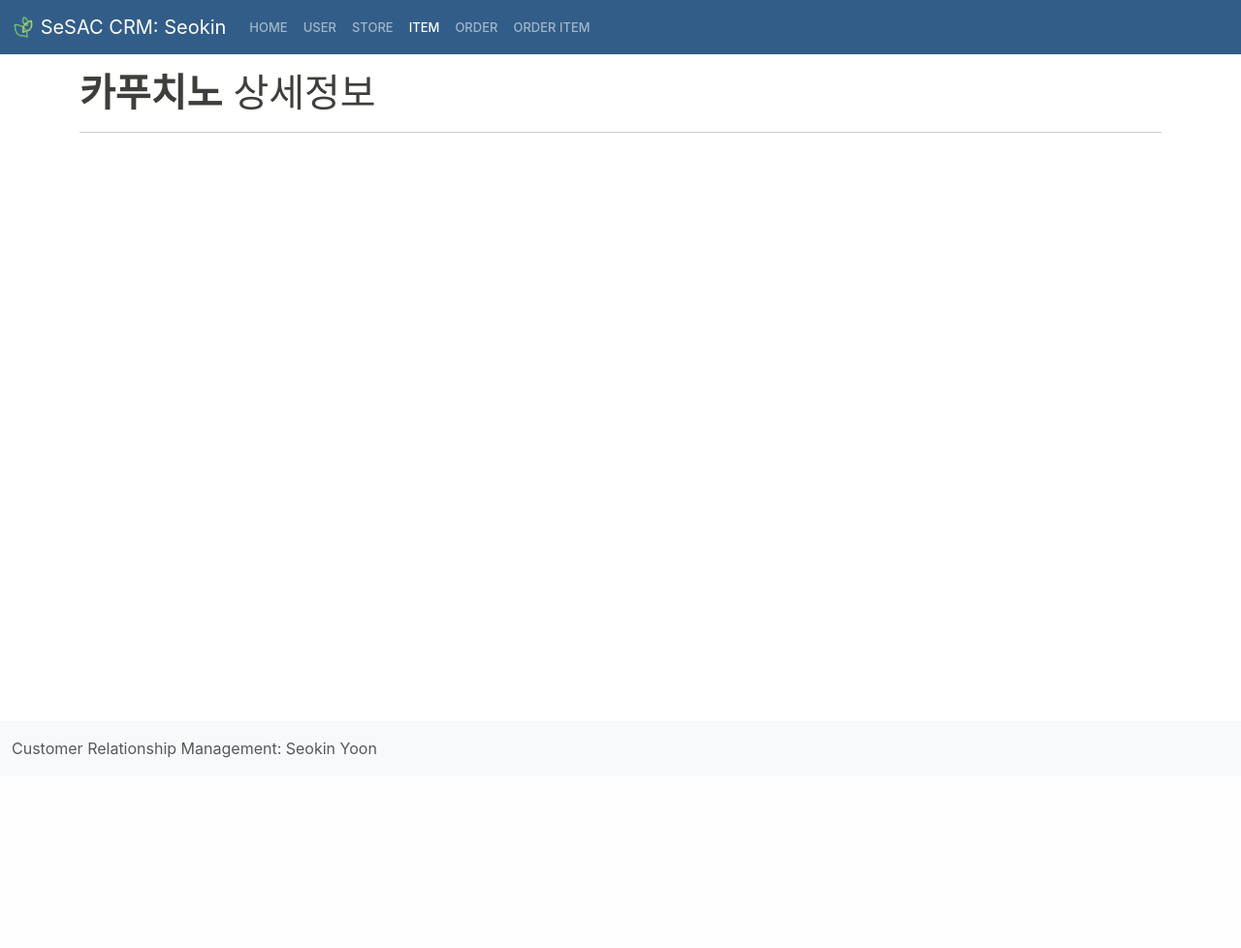
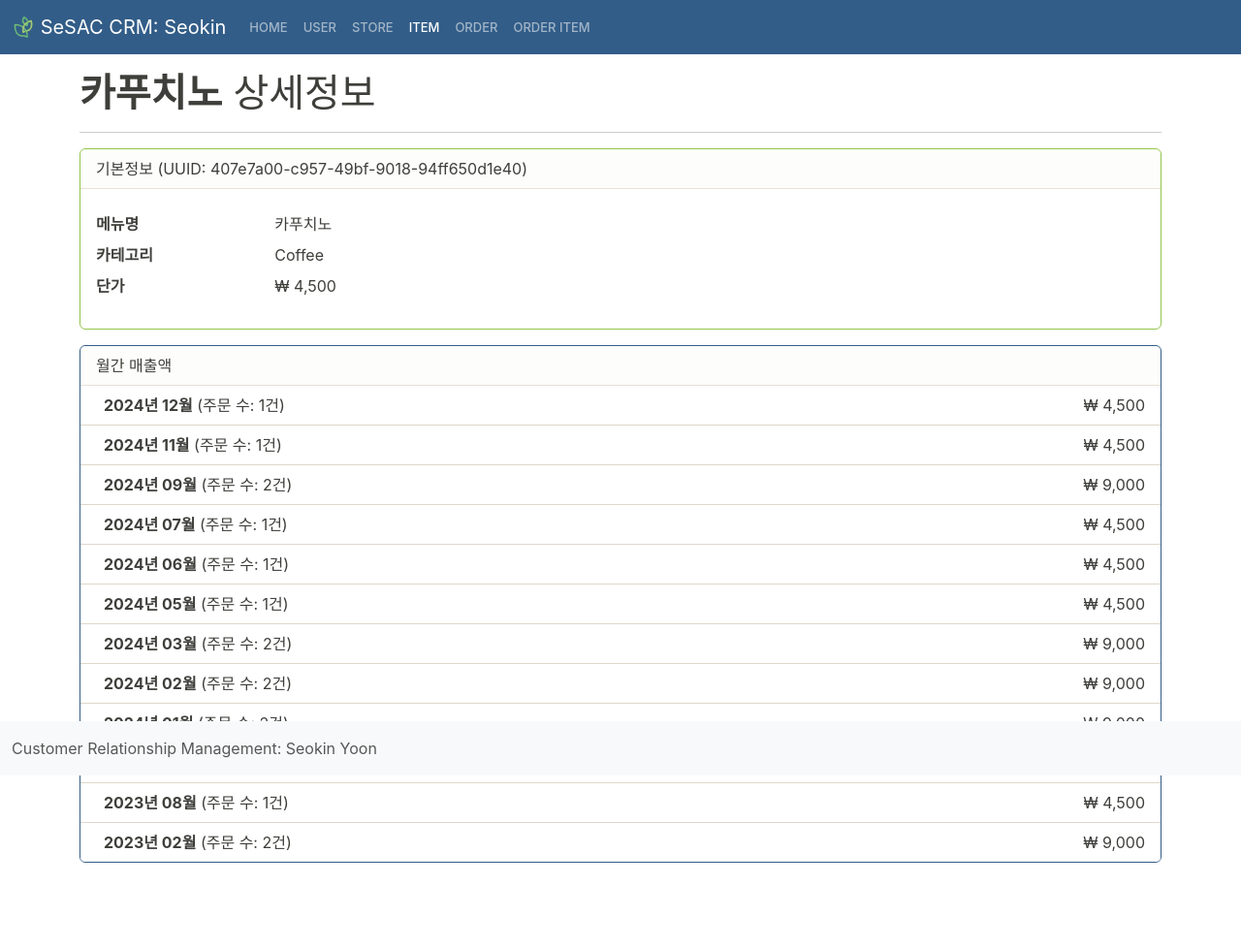
Before and after one commit to Baristacus/SeSAC.CRM, a Flask app: page /item/407e7a00-c957-49bf-9018-94ff650d1e40 in a window 1280 px wide. Shown: the whole page at 97% size. Before the commit the page ends 782 px from the top, so only its background shows below. Run offline with Flask 3, Linux system fonts and the light colour scheme; some libraries are stand-ins or nearby versions; some web fonts are replaced.

Commit message:
item 상세페이지 완료

```diff
--- a/crm/__init__.py
+++ b/crm/__init__.py
@@ -1,6 +1,5 @@
-from flask import Flask, request
+from flask import Flask
 from flask_sqlalchemy import SQLAlchemy
-from datetime import datetime
 import os
 
 db = SQLAlchemy()
--- a/crm/templates/item/item_detail.jinja2
+++ b/crm/templates/item/item_detail.jinja2
@@ -4,4 +4,38 @@
     <strong>{{ item.Name }}</strong> 상세정보
 </h1>
 <hr>
+<div class="card border-success my-3">
+    <div class="card-header">기본정보 (UUID: {{ item.Id }})</div>
+    <div class="card-body">
+        <dl class="row my-2">
+            <dt class="col-sm-2">메뉴명</dt>
+            <dd class="col-sm-10">
+                {{ item.Name }}
+            </dd>
+            <dt class="col-sm-2">카테고리</dt>
+            <dd class="col-sm-10">
+                {{ item.Type }}
+            </dd>
+            <dt class="col-sm-2">단가</dt>
+            <dd class="col-sm-10">
+                ₩ {{ '{:,}'.format(item.UnitPrice) }}
+            </dd>
+        </dl>
+    </div>
+</div>
+<div class="card border-primary my-3">
+    <div class="card-header">
+        월간 매출액
+    </div>
+    <ul class="list-group list-group-flush">
+        {% for sale in sales %}
+        <li class="list-group-item list-group-item-action d-flex justify-content-between align-items-start">
+            <div class="ms-2 me-auto">
+                <span class="fw-bold">{{ sale.Month }}</span> (주문 수: {{ sale.OrderCount }}건)
+            </div>
+            <div>₩ {{ '{:,}'.format(sale.MonthlySales) }}</div>
+        </li>
+        {% endfor %}
+    </ul>
+</div>
 {% endblock %}
--- a/crm/templates/store/store_detail.jinja2
+++ b/crm/templates/store/store_detail.jinja2
@@ -46,8 +46,8 @@
         {% endfor %}
     </ul>
 </div>
-<div class="card border-primary my-3">
-    <div class="card-header">단골 고객</div>
+<div class="card border-warning my-3">
+    <div class="card-header">단골 고객 TOP 5</div>
     <ul class="list-group list-group-flush">
         {% for vip in vip_users %}
         <li class="list-group-item list-group-item-action d-flex justify-content-between align-items-start">
--- a/crm/views/item.py
+++ b/crm/views/item.py
@@ -25,7 +25,23 @@
 def get_item(id):
     item = Item.query.get(id)
 
-    # 월간 매출액 가져오기
+    # ! 월간 매출액 가져오기
+    # ? 1. Order 테이블과 OrderItem 테이블을 조인하여 Item 테이블의 UnitPrice를 가져온다.
+    # ? 2. Order 테이블의 OrderAt 컬럼을 기준으로 월간 매출액과 주문수 리스트를 가져온다.
+
+    sales = (
+        Order.query.join(OrderItem, Order.Id == OrderItem.OrderId)
+        .join(Item, OrderItem.ItemId == Item.Id)
+        .add_columns(
+            func.strftime("%Y년 %m월", Order.OrderAt).label("Month"),
+            func.sum(Item.UnitPrice).label("MonthlySales"),
+            func.count(OrderItem.Id).label("OrderCount"),
+        )
+        .filter(OrderItem.ItemId == id)
+        .group_by("Month")
+        .order_by(Order.OrderAt.desc())
+        .all()
+    )
 
     # 월간 매출액 그래프
 
@@ -33,4 +49,5 @@
         "item/item_detail.jinja2",
         title="상품 상세 정보",
         item=item,
+        sales=sales,
     )
```
Also changed, not shown: crm/templates/user/user_detail.jinja2 (+14 -8 lines), crm/views/user.py (+15 -15 lines).
